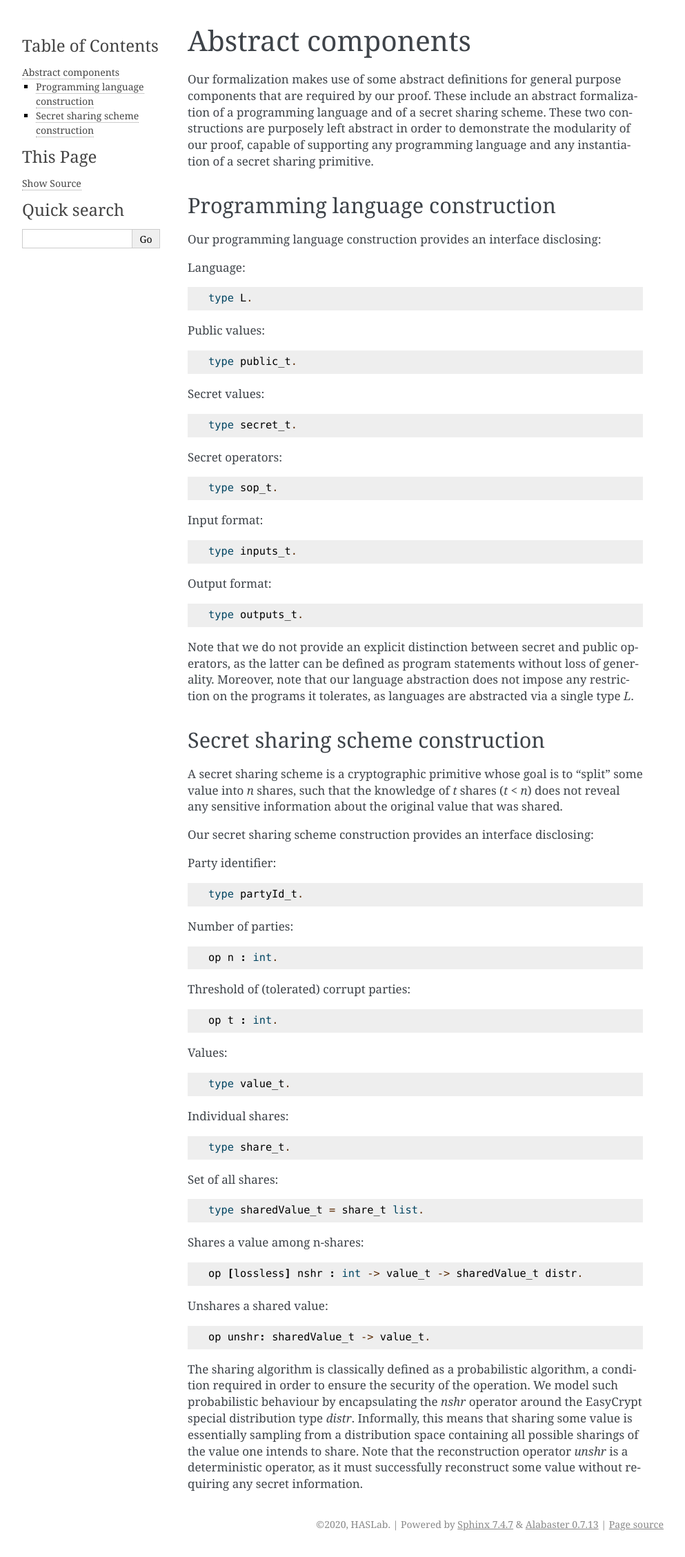
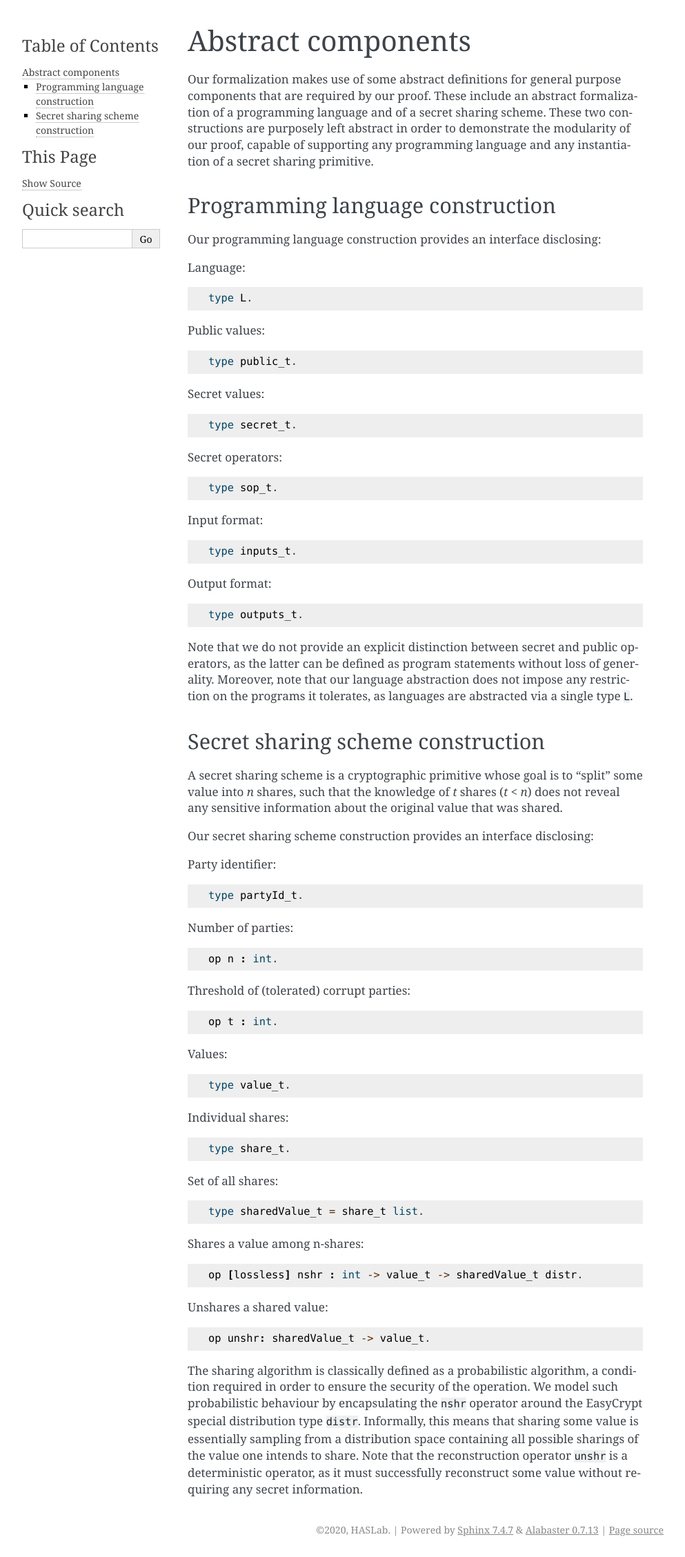
Before and after one commit to haslab/LangSMC, a Sphinx documentation site: the page built from docs/source/abstract-classes.rst, in a window 1280 px wide. Shown: the whole page at 69% size, without its empty margins (148-1141 px from the left). Built offline with Sphinx 7.4.7, drawn with Linux system fonts in a browser that asks for light colours.

```diff
--- a/docs/source/abstract-classes.rst
+++ b/docs/source/abstract-classes.rst
@@ -43,7 +43,7 @@ Note that we do not provide an explicit distinction between secret and
 public operators, as the latter can be defined as program statements
 without loss of generality. Moreover, note that our language
 abstraction does not impose any restriction on the programs it
-tolerates, as languages are abstracted via a single type *L*.
+tolerates, as languages are abstracted via a single type ``L``.
 
 Secret sharing scheme construction
 ------------------------------------
@@ -91,9 +91,9 @@ Unshares a shared value::
 The sharing algorithm is classically defined as a probabilistic
 algorithm, a condition required in order to ensure the security of the
 operation. We model such probabilistic behaviour by encapsulating the
-*nshr* operator around the EasyCrypt special distribution type
-*distr*. Informally, this means that sharing some value is essentially
+``nshr`` operator around the EasyCrypt special distribution type
+``distr``. Informally, this means that sharing some value is essentially
 sampling from a distribution space containing all possible sharings
 of the value one intends to share. Note that the reconstruction
-operator *unshr* is a deterministic operator, as it must successfully
+operator ``unshr`` is a deterministic operator, as it must successfully
 reconstruct some value without requiring any secret information.
```
